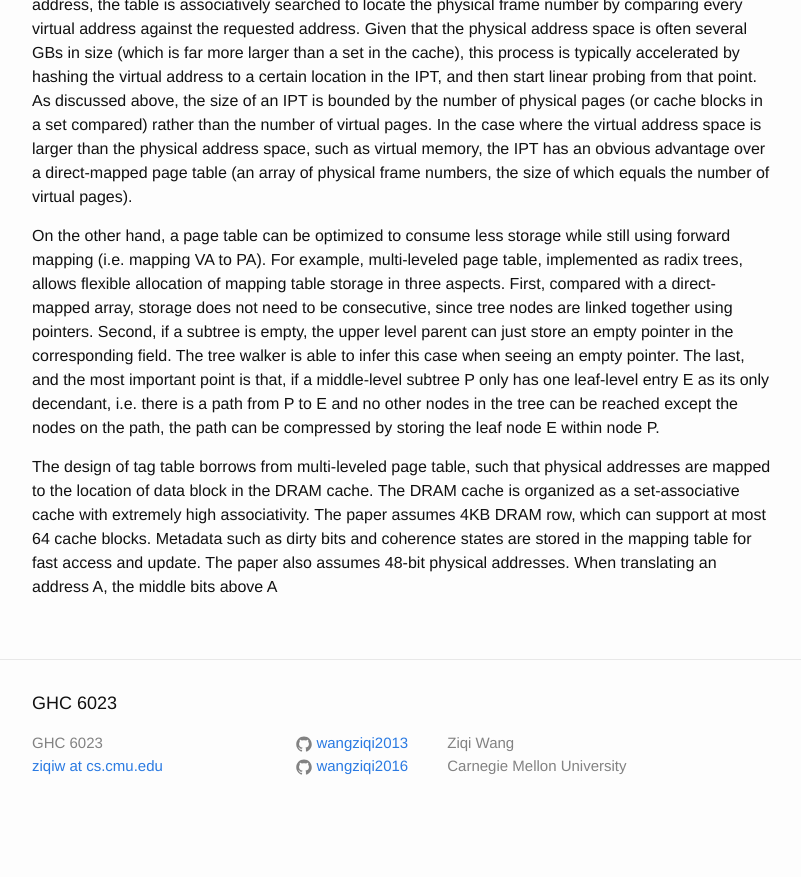
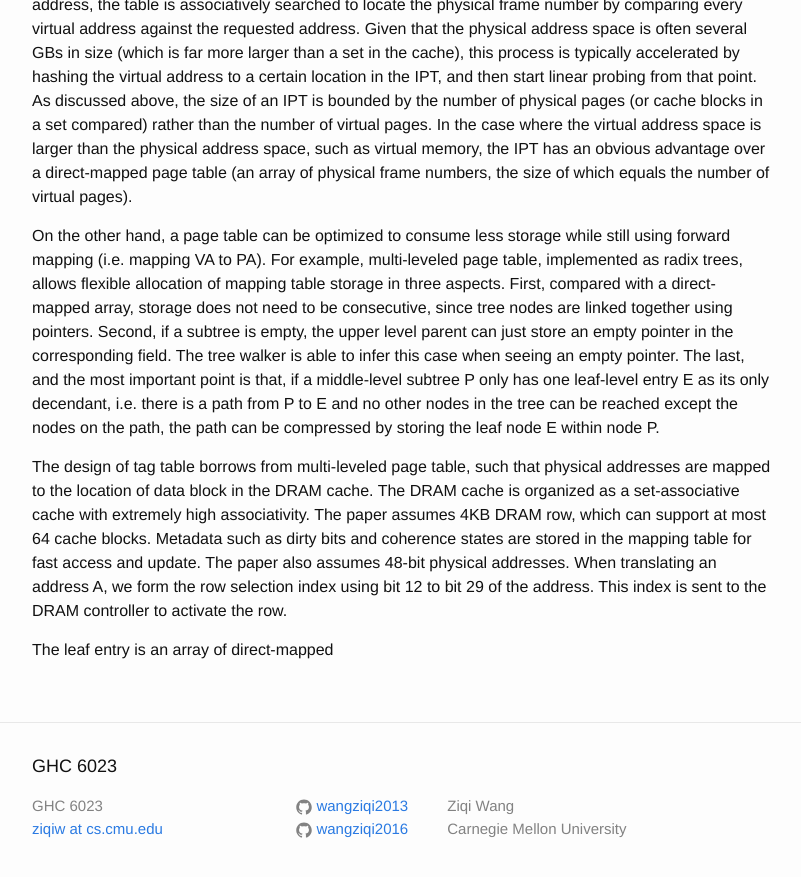
Before and after one commit to wangziqi2013/wangziqi2013.github.io, a Jekyll site: the page built from _posts/2019-09-01-tag-tables.markdown, in a window 1280 px wide and 900 px high, scrolled down 967 px. Shown: the top 877 px of the window, without its empty margins (238-1039 px from the left). Built offline with Jekyll 4.4.1, drawn with Linux system fonts in a browser that asks for light colours; before the commit the page ends 1804 px from its top, so only the background shows below that.

Commit message:
Adding page walk

```diff
--- a/_posts/2019-09-01-tag-tables.markdown
+++ b/_posts/2019-09-01-tag-tables.markdown
@@ -54,4 +54,8 @@ The design of tag table borrows from multi-leveled page table, such that physica
 of data block in the DRAM cache. The DRAM cache is organized as a set-associative cache with extremely high associativity.
 The paper assumes 4KB DRAM row, which can support at most 64 cache blocks. Metadata such as dirty bits and coherence states
 are stored in the mapping table for fast access and update. The paper also assumes 48-bit physical addresses. When translating
-an address A, the middle bits above A
+an address A, we form the row selection index using bit 12 to bit 29 of the address. This index is sent to the DRAM controller
+to activate the row.
+
+The leaf
+entry is an array of direct-mapped
```
